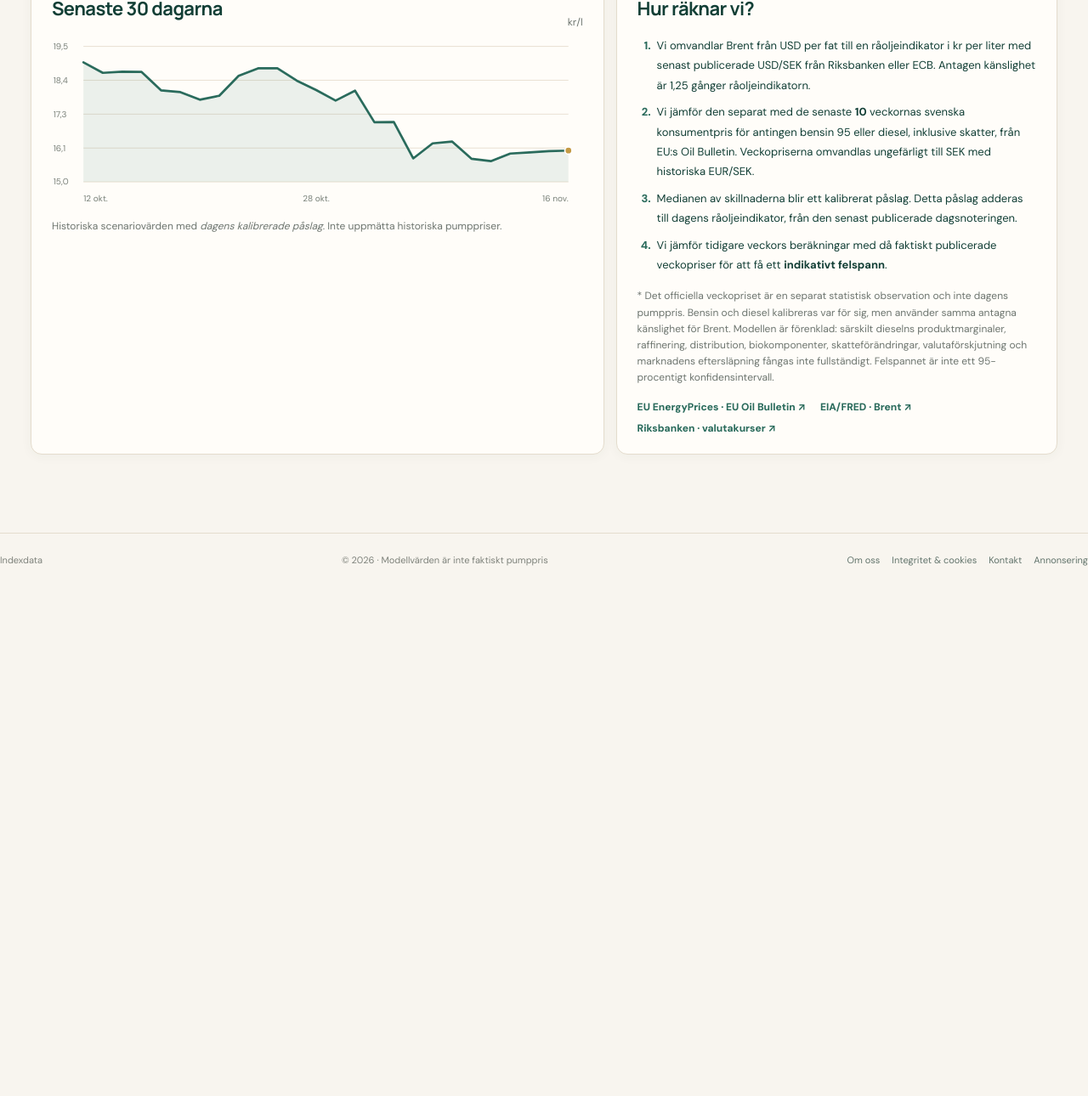
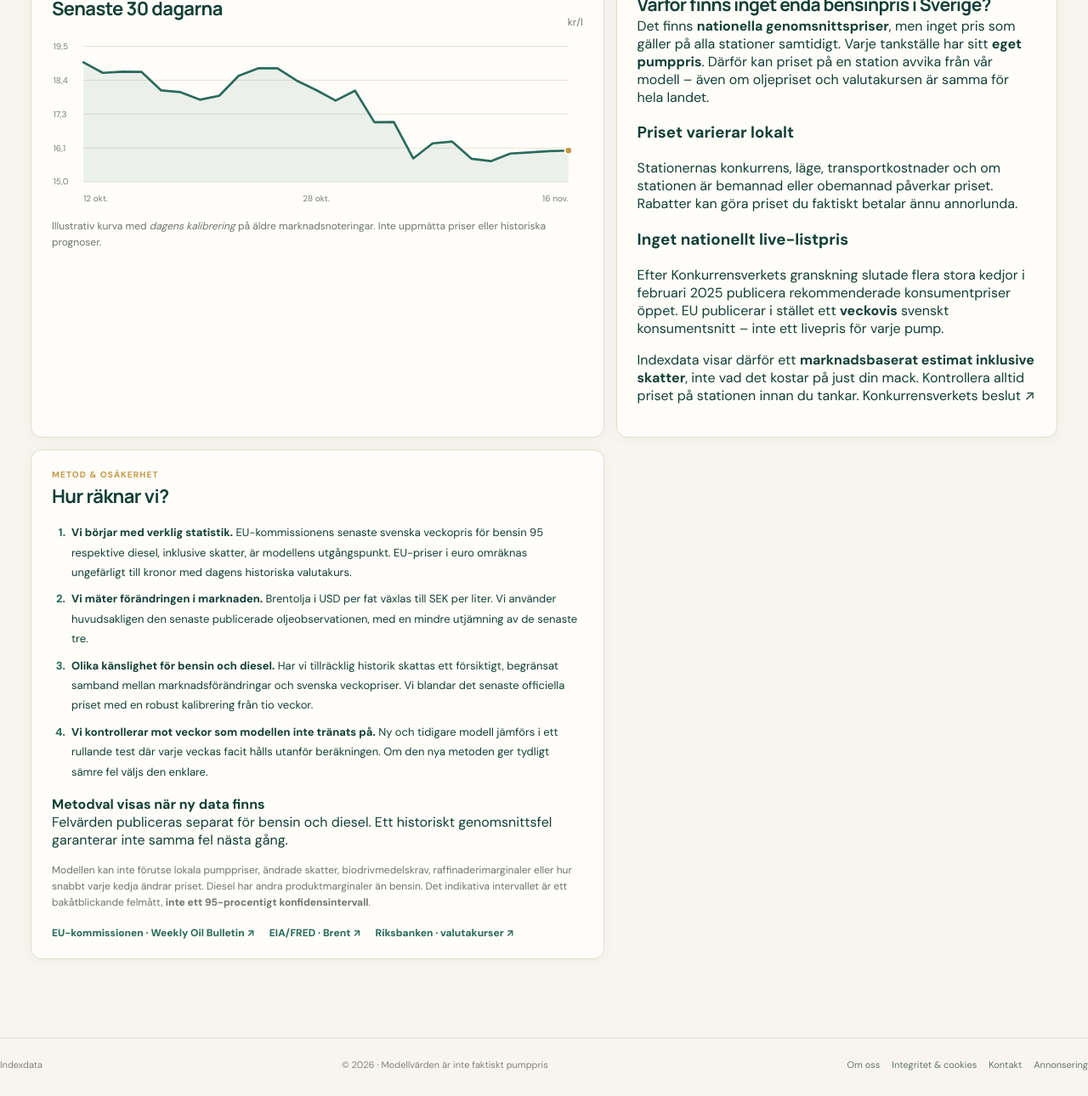
Before and after one commit to svahn33/indexdata.se, a plain HTML site: page bensinmodell.html in a window 1280 px wide. Shown: the part 856-2146 px from the top of the page at 85% size. Before the commit the page ends 1552 px from the top, so only its background shows below. Drawn offline with Linux system fonts and the light colour scheme.

Commit message:
Add files via upload

```diff
--- a/bensinmodell.html
+++ b/bensinmodell.html
@@ -4,11 +4,11 @@
   <meta charset="utf-8">
   <meta name="viewport" content="width=device-width, initial-scale=1">
   <meta name="theme-color" content="#123F36">
-  <meta name="description" content="Utforska Indexdatas modeller för bensin och diesel baserade på Brentolja, valutakurser och historiska svenska konsumentpriser.">
+  <meta name="description" content="Se Indexdatas förfinade bensin- och dieselestimat, jämför historisk träffsäkerhet och förstå varför svenska pumppriser varierar mellan stationer.">
   <title>Bensin- och dieselestimat | Indexdata</title>
   <link rel="icon" href="./assets/favicon.svg?v=21" type="image/svg+xml">
-  <link rel="stylesheet" href="./assets/styles.css?v=21">
-  <script defer src="./assets/fuel-model.js?v=14"></script>
+  <link rel="stylesheet" href="./assets/styles.css?v=24">
+  <script defer src="./assets/fuel-model.js?v=24"></script>
   <link rel="canonical" href="https://indexdata.se/bensinmodell.html">
   <link rel="icon" type="image/png" sizes="32x32" href="./assets/favicon-32.png?v=21">
   <link rel="apple-touch-icon" sizes="180x180" href="./assets/apple-touch-icon.png?v=21">
@@ -19,7 +19,7 @@
   <meta property="og:type" content="website">
   <meta property="og:site_name" content="Indexdata">
   <meta property="og:title" content="Bensin- och dieselestimat | Indexdata">
-  <meta property="og:description" content="Utforska Indexdatas modeller för bensin och diesel baserade på Brentolja, valutakurser och historiska svenska konsumentpriser.">
+  <meta property="og:description" content="Se Indexdatas förfinade bensin- och dieselestimat, jämför historisk träffsäkerhet och förstå varför svenska pumppriser varierar mellan stationer.">
   <meta property="og:url" content="https://indexdata.se/bensinmodell.html">
   <meta property="og:image" content="https://indexdata.se/assets/indexdata-social.png">
   <meta property="og:image:width" content="1200">
@@ -27,7 +27,7 @@
   <meta property="og:image:alt" content="Indexdata – svensk ekonomi i överblick">
   <meta name="twitter:card" content="summary_large_image">
   <meta name="twitter:title" content="Bensin- och dieselestimat | Indexdata">
-  <meta name="twitter:description" content="Utforska Indexdatas modeller för bensin och diesel baserade på Brentolja, valutakurser och historiska svenska konsumentpriser.">
+  <meta name="twitter:description" content="Se Indexdatas förfinade bensin- och dieselestimat, jämför historisk träffsäkerhet och förstå varför svenska pumppriser varierar mellan stationer.">
   <meta name="twitter:image" content="https://indexdata.se/assets/indexdata-social.png">
 </head>
 <body>
@@ -40,9 +40,9 @@
 </div></header>
 <main class="main" id="mainContent">
   <div class="page-heading fuel-page-heading"><div>
-    <div class="overline">DRIVMEDEL · EXPERIMENTELL MODELL</div>
+    <div class="overline">DRIVMEDEL · FÖRFINAD MODELL</div>
     <h1>Drivmedelsmodellen<span class="orange-period">.</span></h1>
-    <p>Hur påverkas uppskattade priser för bensin 95 och diesel av råolja och dollarkurs?</p>
+    <p>Vårt datadrivna prisestimat för bensin 95 och diesel – och varför priset på din station kan skilja sig.</p>
   </div><a class="fuel-back-link" href="./index.html">← Sverige idag</a></div>
   <div class="fuel-type-tabs" role="group" aria-label="Välj drivmedel i modellen"><button type="button" data-fuel="petrol" aria-pressed="true">Bensin 95</button><button type="button" data-fuel="diesel" aria-pressed="false">Diesel</button></div>
   <div class="fuel-model-layout">
@@ -51,6 +51,7 @@
       <h2 id="modelTitle" class="sr-only">Modellens uppskattade pris</h2>
       <div class="fuel-model-big" aria-live="polite"><strong id="modelPrice">—</strong><span>kr/liter</span></div>
       <div class="fuel-model-band" id="modelBand">Beräknar indikativt spann …</div>
+      <p class="fuel-model-validation" id="modelValidation">Historisk kontroll visas när modellen har uppdaterats.</p>
       <div class="fuel-model-rule"></div>
       <div class="fuel-model-stats">
         <div><small>Brent (senaste spot)</small><strong id="modelBrent">—</strong><small id="modelBrentDate">USD/fat</small></div>
@@ -61,7 +62,7 @@
     </section>
     <section class="surface fuel-model-scenarios" aria-labelledby="modelScenarioTitle">
       <div class="fuel-model-subtitle"><div class="today-kicker">PROVA SJÄLV</div><h2 id="modelScenarioTitle">Vad händer om …?</h2></div>
-      <p class="fuel-muted">Justera Brent och dollarkursen. Påslaget från den historiska kalibreringen hålls konstant.</p>
+      <p class="fuel-muted">Ändra Brentolja och USD/SEK och se modellens känslighet. Reglagen är scenarier – stationspriser kan reagera senare.</p>
       <label class="fuel-slider-label" for="scenarioBrent"><span>Brentolja</span><strong id="scenarioBrentValue">— USD/fat</strong></label>
       <input id="scenarioBrent" type="range" min="30" max="200" step="1" disabled>
       <label class="fuel-slider-label" for="scenarioUsd"><span>USD/SEK</span><strong id="scenarioUsdValue">— kr</strong></label>
@@ -73,19 +74,41 @@
     <section class="surface fuel-model-chart" aria-labelledby="modelChartTitle">
       <div class="fuel-model-chart-title"><div><div class="today-kicker">MODELLENS UTVECKLING</div><h2 id="modelChartTitle">Senaste 30 dagarna</h2></div><span class="fuel-muted">kr/l</span></div>
       <div class="fuel-chart-wrap" id="fuelChart" role="img" aria-label="Modellberäknade drivmedelspriser senaste 30 dagarna">Diagram visas när tillräckligt med marknadsdata finns.</div>
-      <div class="fuel-muted fuel-chart-foot">Historiska scenariovärden med <em>dagens kalibrerade påslag</em>. Inte uppmätta historiska pumppriser.</div>
+      <div class="fuel-muted fuel-chart-foot">Illustrativ kurva med <em>dagens kalibrering</em> på äldre marknadsnoteringar. Inte uppmätta priser eller historiska prognoser.</div>
     </section>
+    <aside class="surface fuel-station-explainer" aria-labelledby="fuelStationWhyTitle">
+      <div class="today-kicker">BRA ATT VETA</div>
+      <h2 id="fuelStationWhyTitle">Varför finns inget enda bensinpris i Sverige?</h2>
+      <p>Det finns <strong>nationella genomsnittspriser</strong>, men inget pris som gäller på alla stationer samtidigt. Varje tankställe har sitt <strong>eget pumppris</strong>. Därför kan priset på en station avvika från vår modell – även om oljepriset och valutakursen är samma för hela landet.</p>
+      <div class="fuel-station-grid">
+        <div>
+          <h3>Priset varierar lokalt</h3>
+          <p>Stationernas konkurrens, läge, transportkostnader och om stationen är bemannad eller obemannad påverkar priset. Rabatter kan göra priset du faktiskt betalar ännu annorlunda.</p>
+        </div>
+        <div>
+          <h3>Inget nationellt live-listpris</h3>
+          <p>Efter Konkurrensverkets granskning slutade flera stora kedjor i februari 2025 publicera rekommenderade konsumentpriser öppet. EU publicerar i stället ett <strong>veckovis</strong> svenskt konsumentsnitt – inte ett livepris för varje pump.</p>
+        </div>
+      </div>
+      <p class="fuel-station-bottom">Indexdata visar därför ett <strong>marknadsbaserat estimat inklusive skatter</strong>, inte vad det kostar på just din mack. Kontrollera alltid priset på stationen innan du tankar.
+        <a href="https://www.konkurrensverket.se/informationsmaterial/nyhetsarkiv/2024/ataganden-fran-drivmedelsbolag-ger-battre-forutsattningar-for-priskonkurrens/" target="_blank" rel="noopener noreferrer">Konkurrensverkets beslut ↗</a>
+      </p>
+    </aside>
     <section class="surface fuel-model-explain" aria-labelledby="modelMethodTitle">
       <div class="today-kicker">METOD &amp; OSÄKERHET</div><h2 id="modelMethodTitle">Hur räknar vi?</h2>
       <ol class="fuel-method-list">
-        <li>Vi omvandlar Brent från USD per fat till en råoljeindikator i kr per liter med senast publicerade USD/SEK från Riksbanken eller ECB. Antagen känslighet är 1,25 gånger råoljeindikatorn.</li>
-        <li>Vi jämför den separat med de senaste <strong>10</strong> veckornas svenska konsumentpris för antingen bensin 95 eller diesel, inklusive skatter, från EU:s Oil Bulletin. Veckopriserna omvandlas ungefärligt till SEK med historiska EUR/SEK.</li>
-        <li>Medianen av skillnaderna blir ett kalibrerat påslag. Detta påslag adderas till dagens råoljeindikator, från den senast publicerade dagsnoteringen.</li>
-        <li>Vi jämför tidigare veckors beräkningar med då faktiskt publicerade veckopriser för att få ett <strong>indikativt felspann</strong>.</li>
+        <li><strong>Vi börjar med verklig statistik.</strong> EU-kommissionens senaste svenska veckopris för bensin 95 respektive diesel, inklusive skatter, är modellens utgångspunkt. EU-priser i euro omräknas ungefärligt till kronor med dagens historiska valutakurs.</li>
+        <li><strong>Vi mäter förändringen i marknaden.</strong> Brentolja i USD per fat växlas till SEK per liter. Vi använder huvudsakligen den senaste publicerade oljeobservationen, med en mindre utjämning av de senaste tre.</li>
+        <li><strong>Olika känslighet för bensin och diesel.</strong> Har vi tillräcklig historik skattas ett försiktigt, begränsat samband mellan marknadsförändringar och svenska veckopriser. Vi blandar det senaste officiella priset med en robust kalibrering från tio veckor.</li>
+        <li><strong>Vi kontrollerar mot veckor som modellen inte tränats på.</strong> Ny och tidigare modell jämförs i ett rullande test där varje veckas facit hålls utanför beräkningen. Om den nya metoden ger tydligt sämre fel väljs den enklare.</li>
       </ol>
-      <p class="fuel-muted">* Det officiella veckopriset är en separat statistisk observation och inte dagens pumppris. Bensin och diesel kalibreras var för sig, men använder samma antagna känslighet för Brent. Modellen är förenklad: särskilt dieselns produktmarginaler, raffinering, distribution, biokomponenter, skatteförändringar, valutaförskjutning och marknadens eftersläpning fångas inte fullständigt. Felspannet är inte ett 95-procentigt konfidensintervall.</p>
+      <div class="fuel-method-verification">
+        <strong id="modelMethodChoice">Metodval visas när ny data finns</strong>
+        <p id="modelMethodCompare">Felvärden publiceras separat för bensin och diesel. Ett historiskt genomsnittsfel garanterar inte samma fel nästa gång.</p>
+      </div>
+      <p class="fuel-muted">Modellen kan inte förutse lokala pumppriser, ändrade skatter, biodrivmedelskrav, raffinaderimarginaler eller hur snabbt varje kedja ändrar priset. Diesel har andra produktmarginaler än bensin. Det indikativa intervallet är ett bakåtblickande felmått, <strong>inte ett 95-procentigt konfidensintervall</strong>.</p>
       <div class="fuel-model-sources">
-        <a href="https://www.euenergyprices.eu/en/data" target="_blank" rel="noopener noreferrer">EU EnergyPrices · EU Oil Bulletin ↗</a>
+        <a href="https://energy.ec.europa.eu/data-and-analysis/weekly-oil-bulletin_en" target="_blank" rel="noopener noreferrer">EU-kommissionen · Weekly Oil Bulletin ↗</a>
         <a href="https://fred.stlouisfed.org/series/DCOILBRENTEU" target="_blank" rel="noopener noreferrer">EIA/FRED · Brent ↗</a>
         <a href="https://www.riksbank.se/sv/statistik/rantor-och-valutakurser/hamta-rantor-och-valutakurser-via-api/" target="_blank" rel="noopener noreferrer">Riksbanken · valutakurser ↗</a>
       </div>
```
Also changed, not shown: kallor.html (+1 -1 lines).
